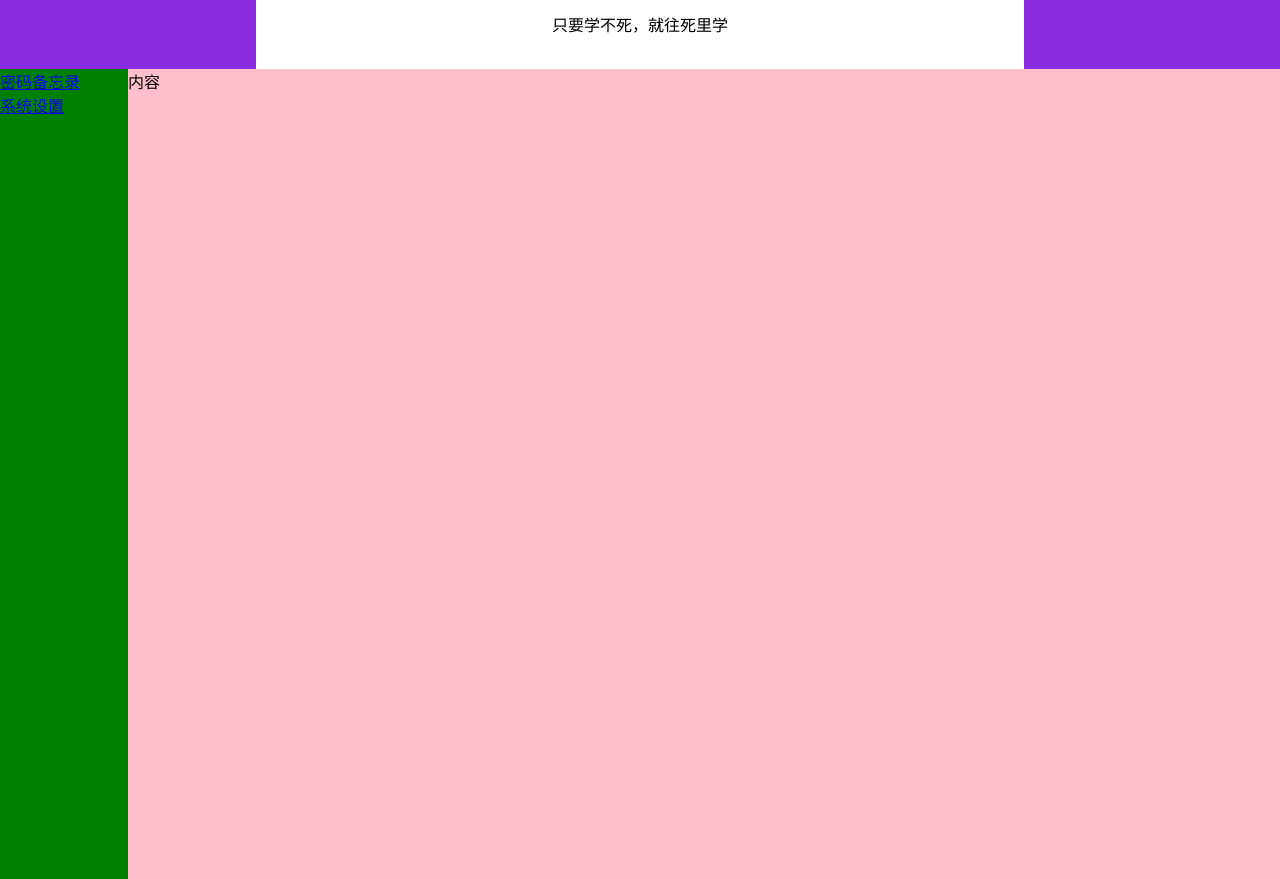
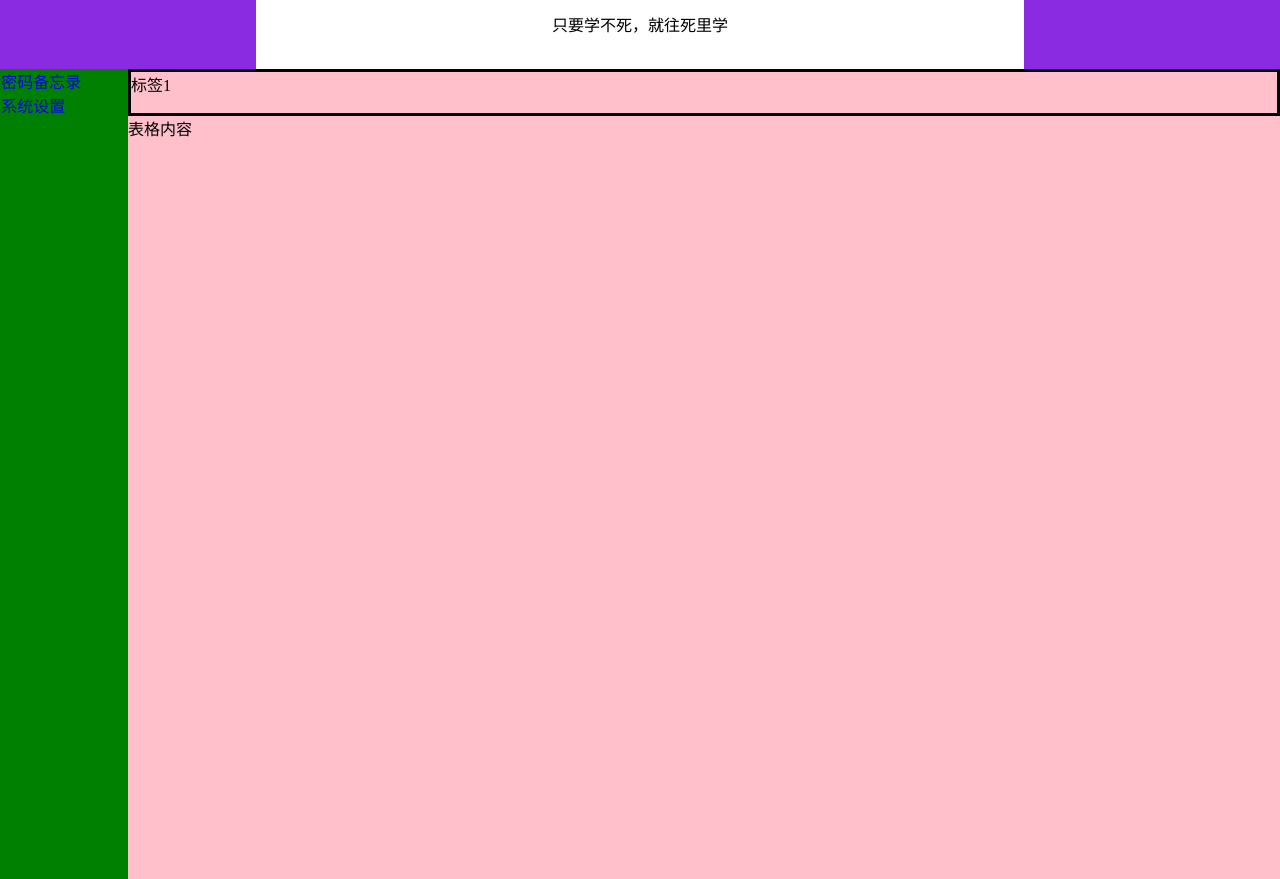
Before and after one commit to chenzizhou/html_test, a plain HTML site: page index.html in a window 1280 px wide. Shown: the part 21-900 px from the top of the page. Drawn offline with Linux system fonts and the light colour scheme.

Commit message:
Update index.html

```diff
--- a/index.html
+++ b/index.html
@@ -11,6 +11,9 @@
     }
     ul{
         list-style: none;
+    }
+    a{
+        text-decoration: none;
     }
 
     .main {
@@ -49,10 +52,16 @@
         width: 10%;
         background-color: green;
     }
-
+    .bannar .menu a{
+        margin-left: 1%;
+    }
     .bannar .content {
         width: 90%;
         background-color: pink;
+    }
+    .bannar .content .tag{
+        height: 5%;
+        border: solid;
     }
 </style>
 <body>
@@ -69,7 +78,14 @@
                 <li><a href="#">系统设置</a></li>
             </ul>
         </div>
-        <div class="content">内容</div>
+        <div class="content">
+            <div class="tag">
+                <span>标签1</span>
+            </div>
+            <div class="info">
+                表格内容
+            </div>
+        </div>
     </div>
 
 </div>
```
